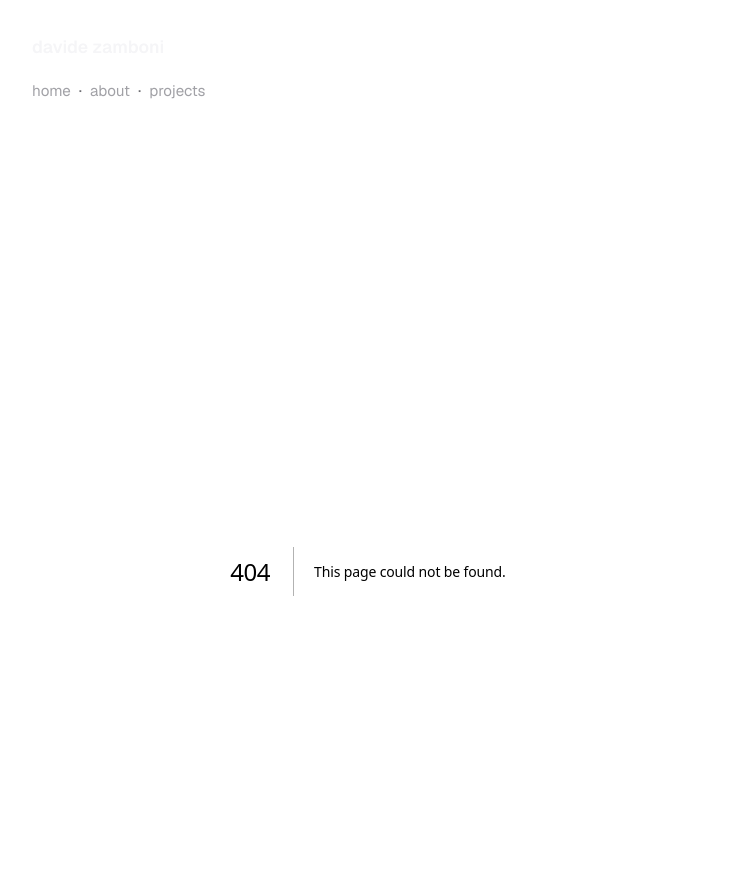
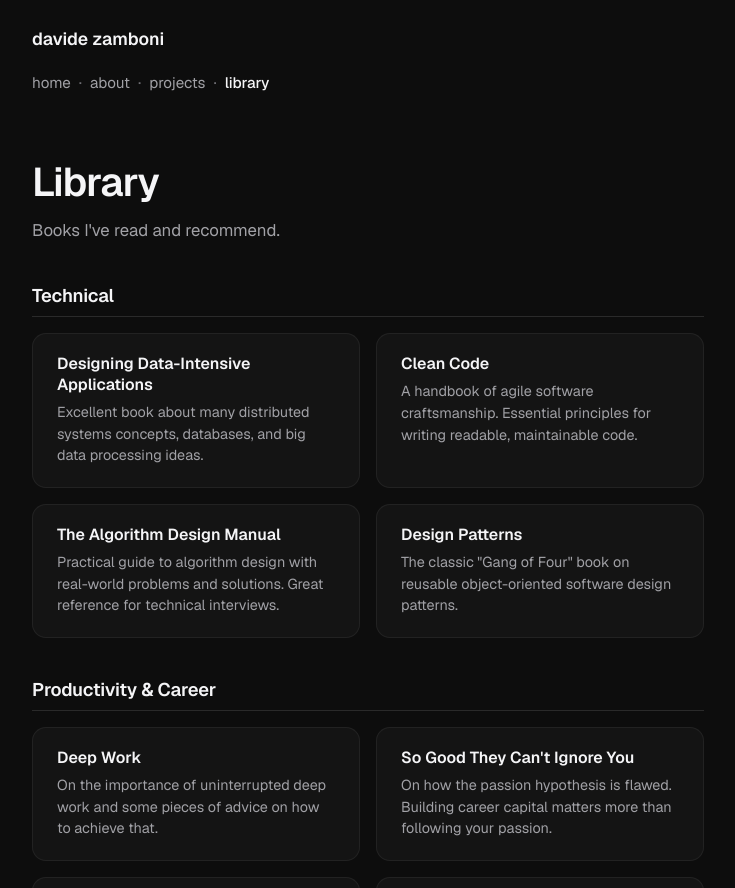
Before and after one commit to Davide-Zamboni/davidzambo.github.io, a Next.js app: page /library in a window 1280 px wide. Before the commit this address had no page. Shown: the top 888 px of the page, without its empty margins (272-1007 px from the left). Built offline with nearby package versions, Linux system fonts and the light colour scheme.

Commit message:
Add library section (#2)
* Add library section with recommended books and styling

* Fixed padding

* Fixed animations

```diff
--- a/app/globals.css
+++ b/app/globals.css
@@ -155,11 +155,11 @@ pre code {
   padding: 0 1.5rem;
 }
 
-/* Fade in animation */
-@keyframes fadeIn {
+/* Apple-inspired fade in animation */
+@keyframes fadeInUp {
   from {
     opacity: 0;
-    transform: translateY(10px);
+    transform: translateY(8px);
   }
   to {
     opacity: 1;
@@ -168,23 +168,30 @@ pre code {
 }
 
 .fade-in {
-  animation: fadeIn 0.5s ease-out forwards;
+  animation: fadeInUp 0.3s cubic-bezier(0.25, 0.1, 0.25, 1) forwards;
 }
 
-/* Stagger animation for lists */
+/* Stagger animation for sequential element reveals */
 .stagger > * {
   opacity: 0;
-  animation: fadeIn 0.4s ease-out forwards;
+  animation: fadeInUp 0.35s cubic-bezier(0.25, 0.1, 0.25, 1) forwards;
 }
 
-.stagger > *:nth-child(1) { animation-delay: 0.1s; }
-.stagger > *:nth-child(2) { animation-delay: 0.15s; }
-.stagger > *:nth-child(3) { animation-delay: 0.2s; }
-.stagger > *:nth-child(4) { animation-delay: 0.25s; }
-.stagger > *:nth-child(5) { animation-delay: 0.3s; }
-.stagger > *:nth-child(6) { animation-delay: 0.35s; }
-.stagger > *:nth-child(7) { animation-delay: 0.4s; }
-.stagger > *:nth-child(8) { animation-delay: 0.45s; }
+.stagger > *:nth-child(1) { animation-delay: 0.05s; }
+.stagger > *:nth-child(2) { animation-delay: 0.1s; }
+.stagger > *:nth-child(3) { animation-delay: 0.15s; }
+.stagger > *:nth-child(4) { animation-delay: 0.2s; }
+.stagger > *:nth-child(5) { animation-delay: 0.25s; }
+.stagger > *:nth-child(6) { animation-delay: 0.3s; }
+.stagger > *:nth-child(7) { animation-delay: 0.35s; }
+.stagger > *:nth-child(8) { animation-delay: 0.4s; }
+.stagger > *:nth-child(9) { animation-delay: 0.45s; }
+.stagger > *:nth-child(10) { animation-delay: 0.5s; }
+.stagger > *:nth-child(11) { animation-delay: 0.55s; }
+.stagger > *:nth-child(12) { animation-delay: 0.6s; }
+.stagger > *:nth-child(13) { animation-delay: 0.65s; }
+.stagger > *:nth-child(14) { animation-delay: 0.7s; }
+.stagger > *:nth-child(15) { animation-delay: 0.75s; }
 
 /* Responsive */
 @media (max-width: 640px) {
--- /dev/null
+++ b/app/library/page.module.css
@@ -0,0 +1,52 @@
+.library {
+  padding: 1rem 0 4rem;
+}
+
+.library h1 {
+  margin-bottom: 0.5rem;
+}
+
+.subtitle {
+  color: var(--text-secondary);
+  margin-bottom: 2.5rem;
+  font-size: 1.05rem;
+}
+
+.category {
+  margin-bottom: 2.5rem;
+}
+
+.categoryTitle {
+  font-size: 1.15rem;
+  font-weight: 600;
+  color: var(--text-primary);
+  margin-bottom: 1rem;
+  padding-bottom: 0.5rem;
+  border-bottom: 1px solid var(--border);
+}
+
+.grid {
+  display: grid;
+  gap: 0.75rem;
+}
+
+@media (min-width: 640px) {
+  .grid {
+    grid-template-columns: repeat(2, 1fr);
+    gap: 1rem;
+  }
+}
+
+@media (max-width: 640px) {
+  .library {
+    padding: 0.5rem 0 3rem;
+  }
+
+  .subtitle {
+    font-size: 1rem;
+  }
+
+  .categoryTitle {
+    font-size: 1.1rem;
+  }
+}
--- /dev/null
+++ b/app/library/page.tsx
@@ -0,0 +1,124 @@
+import BookCard from '@/components/BookCard';
+import styles from './page.module.css';
+
+export const metadata = {
+  title: 'Library | Davide Zamboni',
+  description: 'Books I recommend - from technical reads to productivity and personal development.',
+};
+
+const categories = [
+  {
+    name: 'Technical',
+    books: [
+      {
+        title: 'Designing Data-Intensive Applications',
+        description: 'Excellent book about many distributed systems concepts, databases, and big data processing ideas.',
+        url: 'https://dataintensive.net/',
+      },
+      {
+        title: 'Clean Code',
+        description: 'A handbook of agile software craftsmanship. Essential principles for writing readable, maintainable code.',
+        url: 'https://www.amazon.com/Clean-Code-Handbook-Software-Craftsmanship/dp/0132350882',
+      },
+      {
+        title: 'The Algorithm Design Manual',
+        description: 'Practical guide to algorithm design with real-world problems and solutions. Great reference for technical interviews.',
+        url: 'https://www.algorist.com/',
+      },
+      {
+        title: 'Design Patterns',
+        description: 'The classic "Gang of Four" book on reusable object-oriented software design patterns.',
+        url: 'https://www.amazon.com/Design-Patterns-Elements-Reusable-Object-Oriented/dp/0201633612',
+      },
+    ],
+  },
+  {
+    name: 'Productivity & Career',
+    books: [
+      {
+        title: 'Deep Work',
+        description: 'On the importance of uninterrupted deep work and some pieces of advice on how to achieve that.',
+        url: 'https://calnewport.com/writing/',
+      },
+      {
+        title: 'So Good They Can\'t Ignore You',
+        description: 'On how the passion hypothesis is flawed. Building career capital matters more than following your passion.',
+        url: 'https://calnewport.com/writing/',
+      },
+      {
+        title: 'Atomic Habits',
+        description: 'A practical framework for building good habits and breaking bad ones through tiny changes.',
+        url: 'https://jamesclear.com/atomic-habits/',
+      },
+      {
+        title: 'Who Moved My Cheese?',
+        description: 'A simple parable about dealing with change in work and life. Quick read with lasting lessons.',
+        url: 'https://www.amazon.com/Who-Moved-My-Cheese-Amazing/dp/0399144463',
+      },
+    ],
+  },
+  {
+    name: 'Life Design & Psychology',
+    books: [
+      {
+        title: 'Designing Your Life',
+        description: 'Applying design thinking to build a meaningful and fulfilling life. Practical exercises included.',
+        url: 'https://designingyour.life/',
+      },
+      {
+        title: 'Algorithms to Live By',
+        description: 'Explores how computer science algorithms can be applied to everyday life decisions.',
+        url: 'https://algorithmstoliveby.com/',
+      },
+      {
+        title: 'Flow: The Psychology of Optimal Experience',
+        description: 'The classic book on achieving the state of flow and finding happiness through engagement.',
+        url: 'https://www.amazon.com/Flow-Psychology-Experience-Perennial-Classics/dp/0061339202',
+      },
+      {
+        title: 'The Elephant in the Brain',
+        description: 'On hidden motives in everyday life. Explores the unconscious reasons behind our behavior.',
+        url: 'https://www.elephantinthebrain.com/',
+      },
+      {
+        title: 'Tools of Titans',
+        description: 'Tactics, routines, and habits from world-class performers across various fields.',
+        url: 'https://tim.blog/tools-of-titans/',
+      },
+      {
+        title: 'Numbers Don\'t Lie',
+        description: '71 things you need to know about the world. Vaclav Smil uses data to explain energy, environment, and modern life.',
+        url: 'https://www.amazon.com/Numbers-Dont-Lie-Things-World/dp/0143136224',
+      },
+    ],
+  },
+];
+
+export default function Library() {
+  return (
+    <section className={`${styles.library} stagger`}>
+      <h1>Library</h1>
+      <p className={styles.subtitle}>
+        Books I&apos;ve read and recommend.
+      </p>
+
+      <div>
+        {categories.map((category) => (
+          <div key={category.name} className={styles.category}>
+            <h2 className={styles.categoryTitle}>{category.name}</h2>
+            <div className={styles.grid}>
+              {category.books.map((book) => (
+                <BookCard
+                  key={book.title}
+                  title={book.title}
+                  description={book.description}
+                  url={book.url}
+                />
+              ))}
+            </div>
+          </div>
+        ))}
+      </div>
+    </section>
+  );
+}
--- a/app/projects/page.module.css
+++ b/app/projects/page.module.css
@@ -19,8 +19,7 @@
 }
 
 .more {
-  padding-top: 1rem;
-  border-top: 1px solid var(--border);
+  padding-top: 0.5rem;
 }
 
 .more p {
--- a/app/projects/page.tsx
+++ b/app/projects/page.tsx
@@ -35,13 +35,13 @@ const projects = [
 
 export default function Projects() {
   return (
-    <section className={styles.projects}>
+    <section className={`${styles.projects} stagger`}>
       <h1>Projects</h1>
       <p className={styles.subtitle}>
         A selection of projects I&apos;ve worked on, from mobile apps to research tools.
       </p>
 
-      <div className={`${styles.grid} stagger`}>
+      <div className={styles.grid}>
         {projects.map((project) => (
           <ProjectCard
             key={project.title}
--- /dev/null
+++ b/components/BookCard.module.css
@@ -0,0 +1,72 @@
+.card {
+  display: block;
+  padding: 1.25rem 1.5rem;
+  background-color: rgba(255, 255, 255, 0.03);
+  border: 1px solid rgba(255, 255, 255, 0.06);
+  border-radius: 14px;
+  text-decoration: none;
+  color: inherit;
+  transition: all 0.3s cubic-bezier(0.4, 0, 0.2, 1);
+  position: relative;
+  overflow: hidden;
+}
+
+.card::after {
+  display: none;
+}
+
+.card:hover {
+  background-color: rgba(255, 255, 255, 0.06);
+  border-color: rgba(255, 255, 255, 0.12);
+  transform: translateY(-2px);
+  box-shadow: 0 8px 32px rgba(0, 0, 0, 0.3);
+}
+
+.card:hover .title {
+  color: var(--accent);
+}
+
+.card:hover .arrow {
+  opacity: 1;
+  transform: translate(0, 0);
+}
+
+.title {
+  font-size: 1rem;
+  font-weight: 600;
+  color: var(--text-primary);
+  margin: 0 0 0.4rem 0;
+  padding-right: 1.5rem;
+  transition: color 0.2s ease;
+}
+
+.description {
+  font-size: 0.9rem;
+  color: var(--text-secondary);
+  margin: 0;
+  line-height: 1.5;
+}
+
+.arrow {
+  position: absolute;
+  top: 1.25rem;
+  right: 1.25rem;
+  color: var(--accent);
+  opacity: 0;
+  transform: translate(-4px, 4px);
+  transition: all 0.25s cubic-bezier(0.4, 0, 0.2, 1);
+}
+
+@media (max-width: 480px) {
+  .card {
+    padding: 1rem 1.25rem;
+  }
+
+  .title {
+    font-size: 0.95rem;
+  }
+
+  .description {
+    font-size: 0.85rem;
+  }
+}
--- /dev/null
+++ b/components/BookCard.tsx
@@ -0,0 +1,27 @@
+import styles from './BookCard.module.css';
+
+interface BookCardProps {
+  title: string;
+  description: string;
+  url: string;
+}
+
+export default function BookCard({ title, description, url }: BookCardProps) {
+  return (
+    <a
+      href={url}
+      target="_blank"
+      rel="noopener noreferrer"
+      className={styles.card}
+    >
+      <h3 className={styles.title}>{title}</h3>
+      <p className={styles.description}>{description}</p>
+      <div className={styles.arrow}>
+        <svg xmlns="http://www.w3.org/2000/svg" width="14" height="14" viewBox="0 0 24 24" fill="none" stroke="currentColor" strokeWidth="2" strokeLinecap="round" strokeLinejoin="round">
+          <line x1="7" y1="17" x2="17" y2="7"></line>
+          <polyline points="7 7 17 7 17 17"></polyline>
+        </svg>
+      </div>
+    </a>
+  );
+}
--- a/components/Header.module.css
+++ b/components/Header.module.css
@@ -1,6 +1,6 @@
 .header {
-  padding: 2rem 0;
-  margin-bottom: 2rem;
+  padding: 1.5rem 0;
+  margin-bottom: 1rem;
 }
 
 .nav {
--- a/components/Header.tsx
+++ b/components/Header.tsx
@@ -8,6 +8,7 @@ const navItems = [
   { href: '/', label: 'home' },
   { href: '/about/', label: 'about' },
   { href: '/projects/', label: 'projects' },
+  { href: '/library/', label: 'library' },
 ];
 
 export default function Header() {
```
Also changed, not shown: app/about/page.tsx (+6 -18 lines), app/page.module.css (+4 -8 lines), app/page.tsx (+4 -23 lines).
